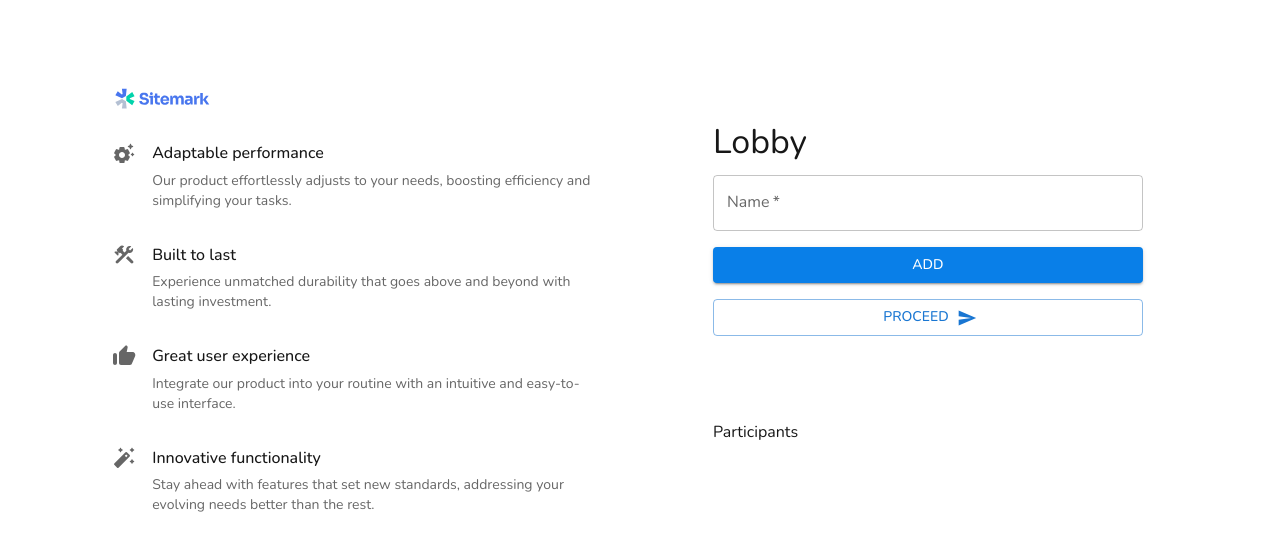
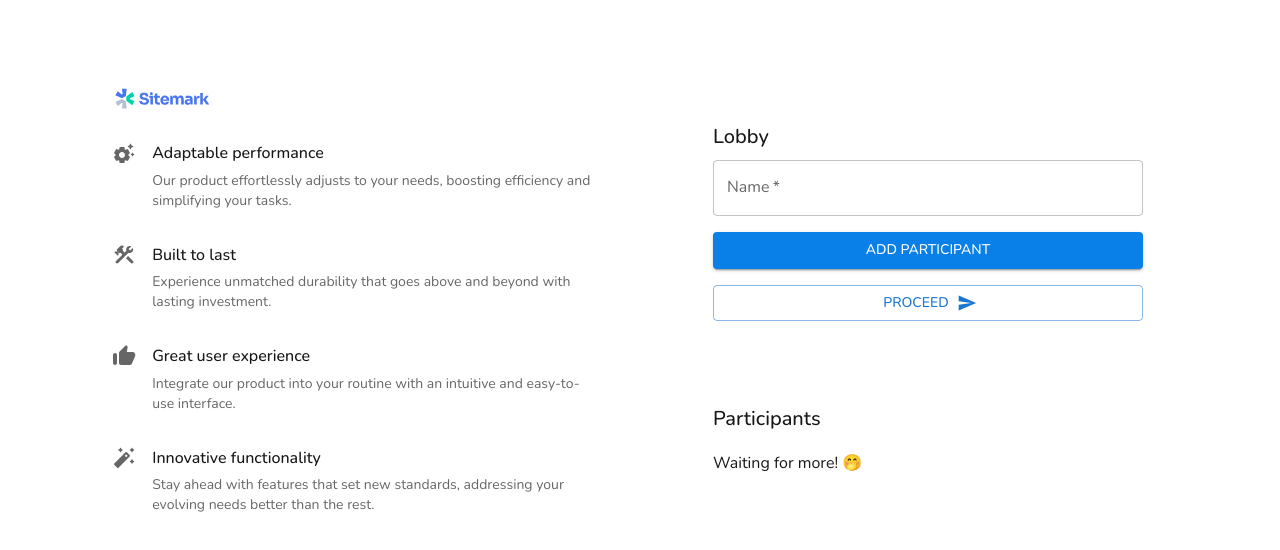
Before and after one commit to thasup/stack-connect, a Next.js app: page /feelinks in a window 1280 px wide. Shown: the top 550 px of the page. Built offline with nearby package versions, Linux system fonts and the light colour scheme; what @mui/material-nextjs would draw is missing.

Commit message:
fix: Fix player order index

```diff
--- a/src/app/feelinks/components/RegisterContainer.tsx
+++ b/src/app/feelinks/components/RegisterContainer.tsx
@@ -46,6 +46,10 @@ const RegisterContainer = () => {
   };
 
   const particapantBadges = useMemo(() => {
+    if (!participants.length) {
+      return <Typography variant="body1">Waiting for more! 🤭</Typography>;
+    }
+
     const handleDelete = (name: string) => {
       setParticipants(participants.filter((participant) => participant.name !== name));
       removeParticipant(name);
@@ -84,7 +88,7 @@ const RegisterContainer = () => {
           borderRadius: "8px"
         }}
       >
-        <Typography variant="h4" component="h1" gutterBottom>
+        <Typography variant="h6" component="h1" gutterBottom>
           Lobby
         </Typography>
         <Stack spacing={2}>
@@ -98,10 +102,15 @@ const RegisterContainer = () => {
             required
           />
           <Button variant="contained" color="primary" onClick={handleAdd}>
-            Add
+            Add Participant
           </Button>
           <Link href="/feelinks/board">
-            <Button fullWidth variant="outlined" endIcon={<SendIcon />}>
+            <Button
+              variant="outlined"
+              endIcon={<SendIcon />}
+              disabled={!!participants.length}
+              fullWidth
+            >
               Proceed
             </Button>
           </Link>
@@ -119,7 +128,7 @@ const RegisterContainer = () => {
         }}
       >
         <Stack flexDirection="column" gap={2}>
-          <Typography variant="subtitle1">Participants</Typography>
+          <Typography variant="h6">Participants</Typography>
           <Stack flexDirection="row" alignItems="center" gap={1} flexWrap="wrap">
             {particapantBadges}
           </Stack>
```
Also changed, not shown: src/app/feelinks/board/page.tsx (+8 -9 lines), src/app/feelinks/components/EmotionContainer.tsx (+6 -1 lines).
